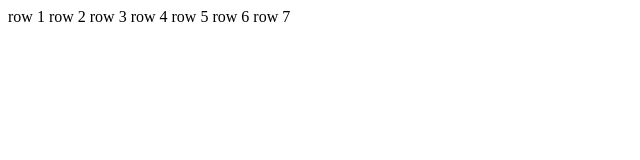
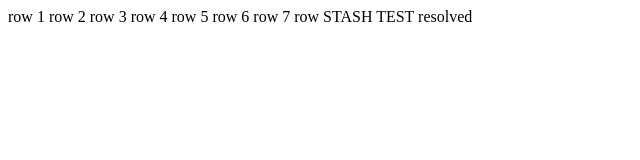
Before and after one commit to vic-gi/git-demo, a plain HTML site: page index.html in a window 1280 px wide. Shown: the whole page, without its empty margins (0-640 px from the left). Drawn offline with Linux system fonts and the light colour scheme.

Commit message:
CHERRY PICK

```diff
--- a/index.html
+++ b/index.html
@@ -12,5 +12,8 @@
 	row 6
 	row 7
 
+
+	row STASH TEST
+    resolved
 </body>
 </html>
```
